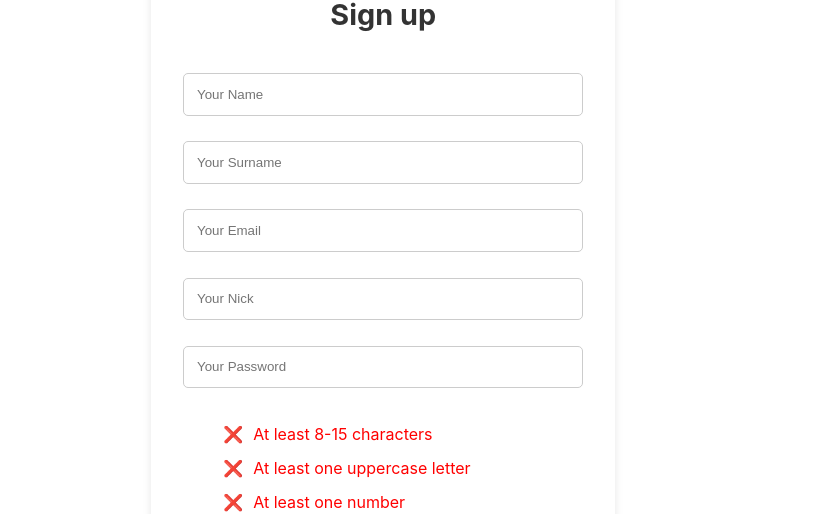
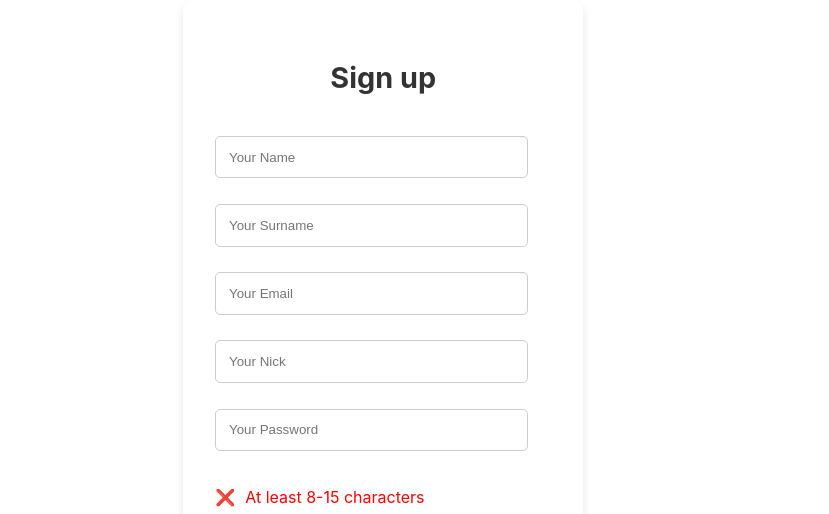
Before and after one commit to mjuncobranco/frontend, a React (Vite) app: page /register in a window 1280 px wide. Shown: the part 293-807 px from the top of the page, without its empty margins (0-829 px from the left). Built offline with nearby package versions, Linux system fonts and the light colour scheme; no server answers.

Commit message:
registration component ready with comments

```diff
--- a/src/components/Register.jsx
+++ b/src/components/Register.jsx
@@ -7,7 +7,10 @@ const styles = {
     display: "flex",
     justifyContent: "center",
     alignItems: "center",
-    height: "100vh",
+    minHeight: "100vh",
+    padding: "2rem",
+    paddingTop: "80px",
+    boxSizing: "border-box",
   },
   form: {
     backgroundColor: "#fff",
@@ -16,6 +19,7 @@ const styles = {
     boxShadow: "0 4px 8px rgba(0, 0, 0, 0.1)",
     maxWidth: "400px",
     width: "100%",
+    boxSizing: "border-box",
   },
   title: {
     fontSize: "1.8rem",
@@ -29,6 +33,7 @@ const styles = {
     margin: "0.8rem 0",
     borderRadius: "5px",
     border: isError ? "2px solid red" : "1px solid #ccc",
+    boxSizing: "border-box",
   }),
 
   errorText: {
@@ -36,6 +41,11 @@ const styles = {
     fontSize: "0.8rem",
     marginTop: "-0.5rem",
     marginBottom: "0.5rem",
+  },
+  password: {
+    listStyle: "none",
+    padding: "0",
+    marginTop: "1rem",
   },
   button: {
     width: "100%",
@@ -49,17 +59,16 @@ const styles = {
   },
   span: {
     padding: "5px",
-    marginLeft: "5px"
+    marginLeft: "5px",
   },
   link: {
     display: "block",
     textAlign: "center",
     marginTop: "1rem",
     color: "#333",
-    textDecoration: "none"
+    textDecoration: "none",
   },
 };
-
 
 const Register = () => {
   const { register, errors, setErrors } = useContext(AuthContext);
@@ -80,7 +89,6 @@ const passwordRequirements = [
     { rule: "At least one number", regex: /\d/ },
     { rule: "At least one special character (!@#$%^&*)", regex: /[!@#$%^&*]/ },
   ];
-
 
   const handlePasswordChange = (e) => {
     const newPassword = e.target.value;
@@ -110,12 +118,12 @@ const passwordRequirements = [
       }
     }
 
-  // Actualiza los errores en el contexto
+    // updating errors on context
     setErrors(newErrors);
 
     return Object.keys(newErrors).length === 0;
   };
-
+  //submiting registration if data was validated ok
   const handleSubmit = async (e) => {
     e.preventDefault();
     if (validateForm()) {
@@ -123,7 +131,7 @@ const handleSubmit = async (e) => {
     }
   };
 
-
+  //dinamic validation for password with colors red for error, green for success
   return (
     <div style={styles.container}>
       <form style={styles.form} onSubmit={handleSubmit}>
@@ -155,7 +163,8 @@ const handleSubmit = async (e) => {
         {errors.email && (
           <p style={styles.errorText}>
             {errors.email}{" "}
-            {errors.email === "Email already exists. Please try another email." && (
+            {errors.email ===
+              "Email already exists. Please try another email." && (
               <Link to="/login" style={{ color: "blue" }}>
                 Login here
               </Link>
@@ -190,14 +199,17 @@ const handleSubmit = async (e) => {
                   : "red",
               }}
             >
-
-             <span style={{color: validRequirements.includes(requirement.rule)
+              <span
+                style={{
+                  color: validRequirements.includes(requirement.rule)
                     ? "green"
-                  : "red",size:"1rem"}}>
+                    : "red",
+                  size: "1rem",
+                }}
+              >
                 {validRequirements.includes(requirement.rule) ? "✔️" : "❌"}
               </span>
               <span style={styles.span}>{requirement.rule}</span>
-
             </li>
           ))}
         </ul>
@@ -205,7 +217,7 @@ const handleSubmit = async (e) => {
         <button style={styles.button} type="submit">
           Sign up
         </button>
-
+        {/*navigating to login if existing user */}
         <Link to="/login" style={styles.link}>
           Already have an account? Login
         </Link>
```
Lines whose indentation alone changed are shown as unchanged.
